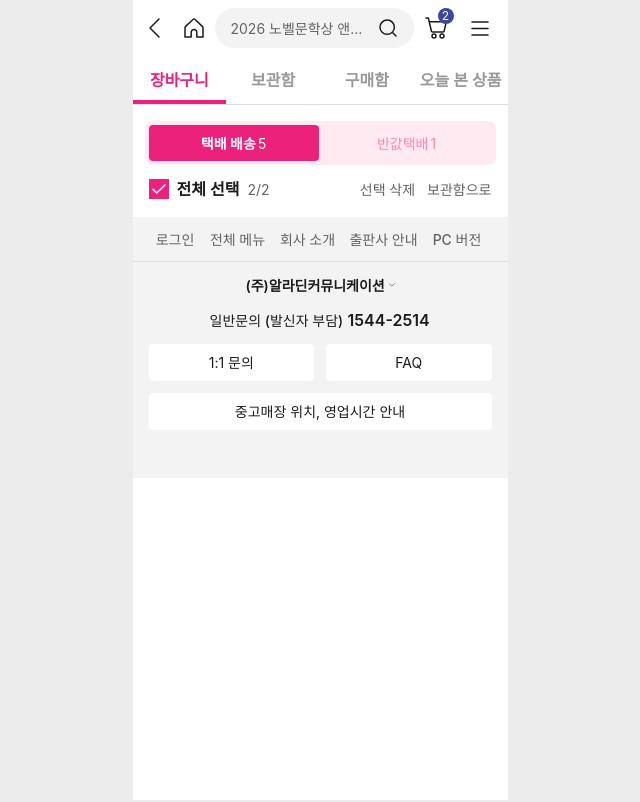
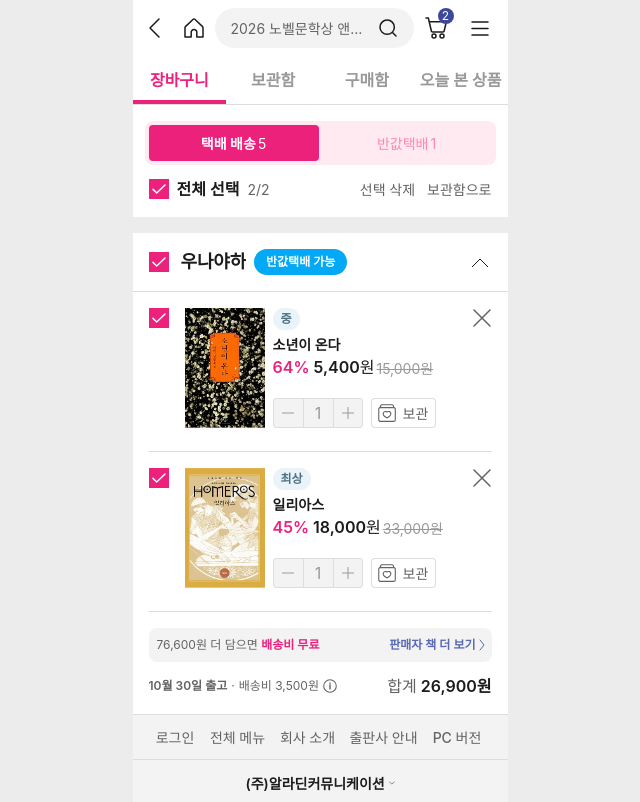
Before and after one commit to SOPT-all/39-COLLABORATION-WEB-ALADIN, a React (Vite) app: page /cart in a window 1280 px wide. Shown: the top 802 px of the page, without its empty margins (320-960 px from the left). Built offline with nearby package versions, Linux system fonts and the light colour scheme; a web font is replaced by a local one.

Commit message:
feat: 장바구니 판매자 상품 영역 구성 (#103)

```diff
--- a/src/pages/cart/CartPage.tsx
+++ b/src/pages/cart/CartPage.tsx
@@ -1,9 +1,14 @@
-import { useState } from 'react';
+import { useMemo, useState } from 'react';
 
+import sonyeonCover from '@assets/images/books/thumbnail-01.webp';
+import iliasCover from '@assets/images/books/thumbnail-03.webp';
 import TabBar from '@components/TabBar';
 
+import AccordionSeller from './components/AccordionSeller';
+import CartListItem from './components/CartListItem';
 import CartSelectionToolbar from './components/CartSelectionToolbar';
 import SegmentCart from './components/SegmentCart';
+import SummarySeller from './components/SummarySeller';
 
 const CART_TABS = [
   { label: '장바구니', value: 'cart' },
@@ -12,14 +17,66 @@ const CART_TABS = [
   { label: '오늘 본 상품', value: 'recent' },
 ] as const;
 
+const CART_ITEMS = [
+  {
+    condition: '중',
+    discountRate: 64,
+    id: 1,
+    imageSrc: sonyeonCover,
+    originalPrice: 15000,
+    price: 5400,
+    title: '소년이 온다',
+  },
+  {
+    condition: '최상',
+    discountRate: 45,
+    id: 2,
+    imageSrc: iliasCover,
+    originalPrice: 33000,
+    price: 18000,
+    title: '일리아스',
+  },
+] as const;
+
+const FREE_SHIPPING_THRESHOLD = 100000;
+const SHIPPING_FEE = 3500;
+
 const CartPage = () => {
   const [selectedCartTab, setSelectedCartTab] = useState('cart');
-  const [selectedCount, setSelectedCount] = useState(2);
+  const [selectedIds, setSelectedIds] = useState<number[]>(
+    CART_ITEMS.map(({ id }) => id),
+  );
 
-  const isAllSelected = selectedCount === 2;
+  const selectedItems = useMemo(
+    () => CART_ITEMS.filter(({ id }) => selectedIds.includes(id)),
+    [selectedIds],
+  );
+  const selectedItemAmount = selectedItems.reduce(
+    (sum, { price }) => sum + price,
+    0,
+  );
+  const shippingFee = selectedItems.length > 0 ? SHIPPING_FEE : 0;
+  const totalPrice = selectedItemAmount + shippingFee;
+  const freeShippingRemaining = Math.max(
+    FREE_SHIPPING_THRESHOLD - selectedItemAmount,
+    0,
+  );
+  const isAllSelected = selectedIds.length === CART_ITEMS.length;
+
+  const toggleItem = (id: number) => {
+    setSelectedIds((currentIds) =>
+      currentIds.includes(id)
+        ? currentIds.filter((selectedId) => selectedId !== id)
+        : [...currentIds, id],
+    );
+  };
+
+  const toggleAll = () => {
+    setSelectedIds(isAllSelected ? [] : CART_ITEMS.map(({ id }) => id));
+  };
 
   return (
-    <section aria-label="장바구니">
+    <section aria-label="장바구니" className="bg-gray-100">
       <TabBar
         className="sticky top-[3.5rem] z-[9]"
         items={CART_TABS}
@@ -33,12 +90,34 @@ const CartPage = () => {
         </div>
         <CartSelectionToolbar
           isAllSelected={isAllSelected}
-          selectedCount={selectedCount}
-          totalCount={2}
+          selectedCount={selectedIds.length}
+          totalCount={CART_ITEMS.length}
           onMoveToKeep={() => undefined}
           onRemoveSelected={() => undefined}
-          onSelectAll={() => setSelectedCount(isAllSelected ? 0 : 2)}
+          onSelectAll={toggleAll}
         />
+      </div>
+
+      <div className="mt-16">
+        <AccordionSeller
+          isSelected={isAllSelected}
+          sellerName="우나야하"
+          onSelect={toggleAll}
+        >
+          {CART_ITEMS.map((item) => (
+            <CartListItem
+              key={item.id}
+              {...item}
+              isSelected={selectedIds.includes(item.id)}
+              onSelect={() => toggleItem(item.id)}
+            />
+          ))}
+          <SummarySeller
+            freeShippingRemaining={freeShippingRemaining}
+            shippingFee={shippingFee}
+            totalPrice={totalPrice}
+          />
+        </AccordionSeller>
       </div>
     </section>
   );
--- a/src/pages/cart/components/CartListItem.tsx
+++ b/src/pages/cart/components/CartListItem.tsx
@@ -30,7 +30,7 @@ const CartListItem = ({
   title,
 }: CartListItemProps) => {
   return (
-    <article className="relative flex bg-white px-16 pt-16 pb-24">
+    <article className="relative flex items-start justify-between bg-white px-16 pt-16 pb-24">
       <div className="flex min-w-0 flex-1 items-start gap-16">
         <button
           type="button"
```
